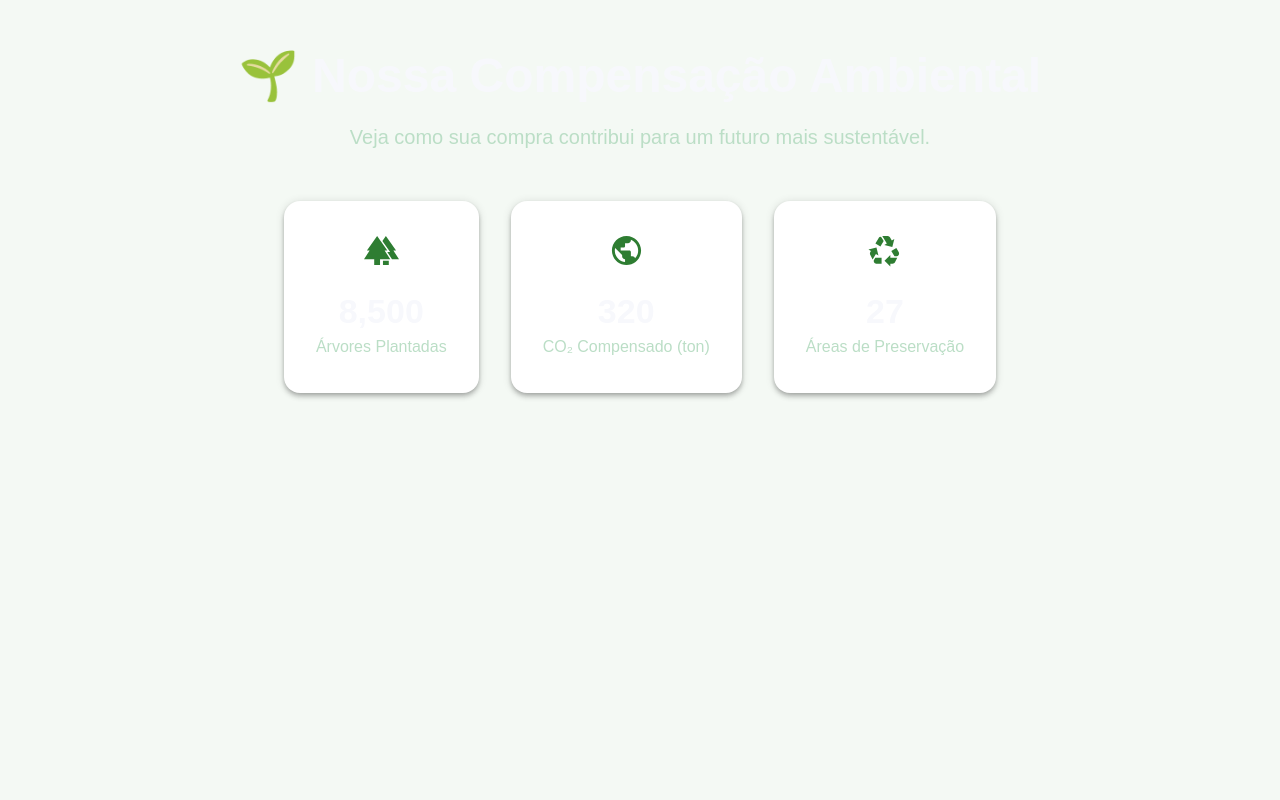
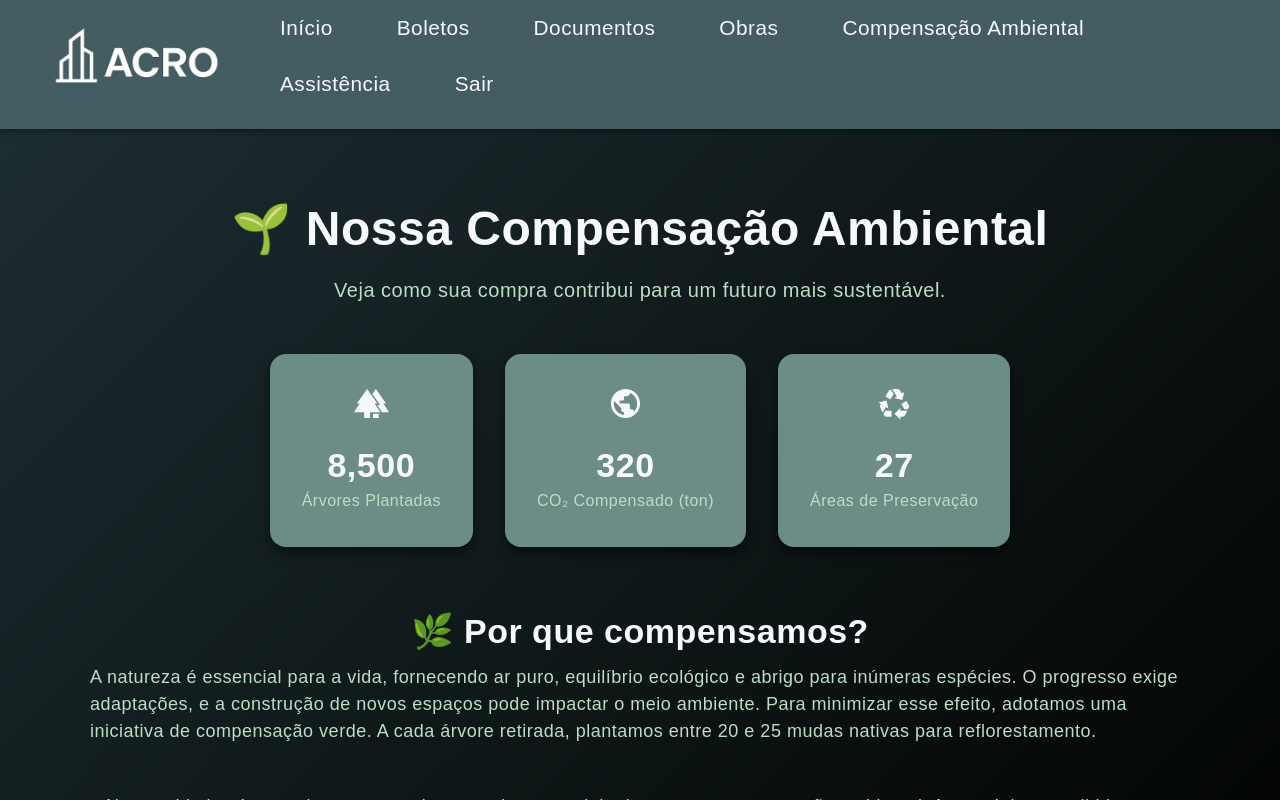
Before and after one commit to Nicollyyuri/Portal-Acro, a React (Create React App) app: page /cliente/compensacao-ambiental in a window 1280 px wide. Built offline with nearby package versions, Linux system fonts and the light colour scheme.

Commit message:
modified:   src/paginas/administrador/AdminUsuarios.jsx 	modified:   src/paginas/cliente/CompensacaoAmbientalPage.jsx

```diff
--- a/src/paginas/administrador/AdminUsuarios.jsx
+++ b/src/paginas/administrador/AdminUsuarios.jsx
@@ -10,8 +10,8 @@ import {
     TableBody,
     Paper,
     Button,
-    Divider
 } from '@mui/material';
+
 
 // Simula muitos usuários para teste
 const usuarios = Array.from({ length: 50 }, (_, i) => ({
--- a/src/paginas/cliente/CompensacaoAmbientalPage.jsx
+++ b/src/paginas/cliente/CompensacaoAmbientalPage.jsx
@@ -1,7 +1,7 @@
 import React, { useEffect, useState } from 'react';
-import { Box, Typography, Paper, Grid } from '@mui/material';
+import { Box, Typography, Paper, Grid, useTheme } from '@mui/material';
 import { Recycling, Public, Forest } from '@mui/icons-material';
-
+import LayoutCliente from '../../componentes/LayoutCliente';
 
 const indicadores = [
     { id: 'arvores', label: 'Árvores Plantadas', icon: <Forest fontSize="large" />, target: 8500 },
@@ -32,14 +32,17 @@ const Contador = ({ target }) => {
 };
 
 const CompensacaoAmbientalPage = () => {
+    const theme = useTheme();
+
     return (
-        <Box sx={{ py: 6, px: 3, backgroundColor: '#f4f9f4', minHeight: '100vh' }}>
+        <LayoutCliente>
+            <Box sx={{ py: 6, px: 3, minHeight: '100vh' }}>
                 {/* Cabeçalho */}
                 <Box textAlign="center" mb={6}>
-                <Typography variant="h3" fontWeight="bold" gutterBottom>
+                    <Typography variant="h3" fontWeight="bold" gutterBottom color="text.primary" mt={2}>
                         🌱 Nossa Compensação Ambiental
                     </Typography>
-                <Typography variant="h6" color="textSecondary">
+                    <Typography variant="h6" color="text.secondary">
                         Veja como sua compra contribui para um futuro mais sustentável.
                     </Typography>
                 </Box>
@@ -48,20 +51,65 @@ const CompensacaoAmbientalPage = () => {
                 <Grid container spacing={4} justifyContent="center">
                     {indicadores.map(({ id, label, icon, target }) => (
                         <Grid item xs={12} sm={6} md={4} key={id}>
-                        <Paper elevation={4} sx={{
+                            <Paper
+                                elevation={6}
+                                sx={{
                                     p: 4,
                                     textAlign: 'center',
-                            backgroundColor: '#ffffff',
-                            borderRadius: 4
-                        }}>
-                            <Box sx={{ color: '#2e7d32', mb: 2 }}>{icon}</Box>
+                                    backgroundColor: theme.palette.secondary.main,
+                                    borderRadius: 4,
+                                    boxShadow: '0 6px 12px rgba(0,0,0,0.5)',
+                                    color: theme.palette.text.primary,
+                                    transition: 'transform 0.3s ease-in-out',
+                                    '&:hover': {
+                                        transform: 'scale(1.02)',
+                                        boxShadow: '0 10px 20px rgba(0,0,0,0.7)'
+                                    }
+                                }}
+                            >
+                                <Box sx={{ color: theme.palette.primary.contrastText, mb: 2 }}>{icon}</Box>
                                 <Contador target={target} />
-                            <Typography variant="subtitle1" color="textSecondary">{label}</Typography>
+                                <Typography variant="subtitle1" color="text.secondary">
+                                    {label}
+                                </Typography>
                             </Paper>
                         </Grid>
                     ))}
                 </Grid>
+
+                {/* Texto descritivo dividido ao meio */}
+                <Box mt={8} maxWidth="1100px" mx="auto">
+                    <Typography
+                        variant="h4"
+                        fontWeight="bold"
+                        color="text.primary"
+                        gutterBottom
+                        textAlign="center"
+                    >
+                        🌿 Por que compensamos?
+                    </Typography>
+
+                    <Grid container spacing={6}>
+                        <Grid item xs={12} md={6}>
+                            <Typography variant="h7" color="text.secondary" textAlign="justify" sx={{ pr: 2 }}>
+                                A natureza é essencial para a vida, fornecendo ar puro, equilíbrio ecológico e abrigo para inúmeras espécies.
+                                O progresso exige adaptações, e a construção de novos espaços pode impactar o meio ambiente.
+                                Para minimizar esse efeito, adotamos uma iniciativa de compensação verde.
+                                A cada árvore retirada, plantamos entre 20 e 25 mudas nativas para reflorestamento.
+                            </Typography>
+                        </Grid>
+                        <Grid item xs={12} md={6}>
+                            <Typography variant="h7" color="text.secondary" textAlign="justify" sx={{ pl: 2 }}>
+                                Nosso objetivo é garantir que o crescimento urbano caminhe junto com a preservação ambiental.
+                                As espécies escolhidas para o plantio são nativas da região, promovendo biodiversidade e integração sustentável.
+                                Acompanhamos de perto essa iniciativa e incentivamos nossos clientes a se envolverem.
+                                Construir o futuro significa evoluir respeitando e revitalizando a natureza.
+                            </Typography>
+                        </Grid>
+                    </Grid>
                 </Box>
+            </Box>
+        </LayoutCliente>
     );
 };
 
```
Lines whose indentation alone changed are shown as unchanged.
